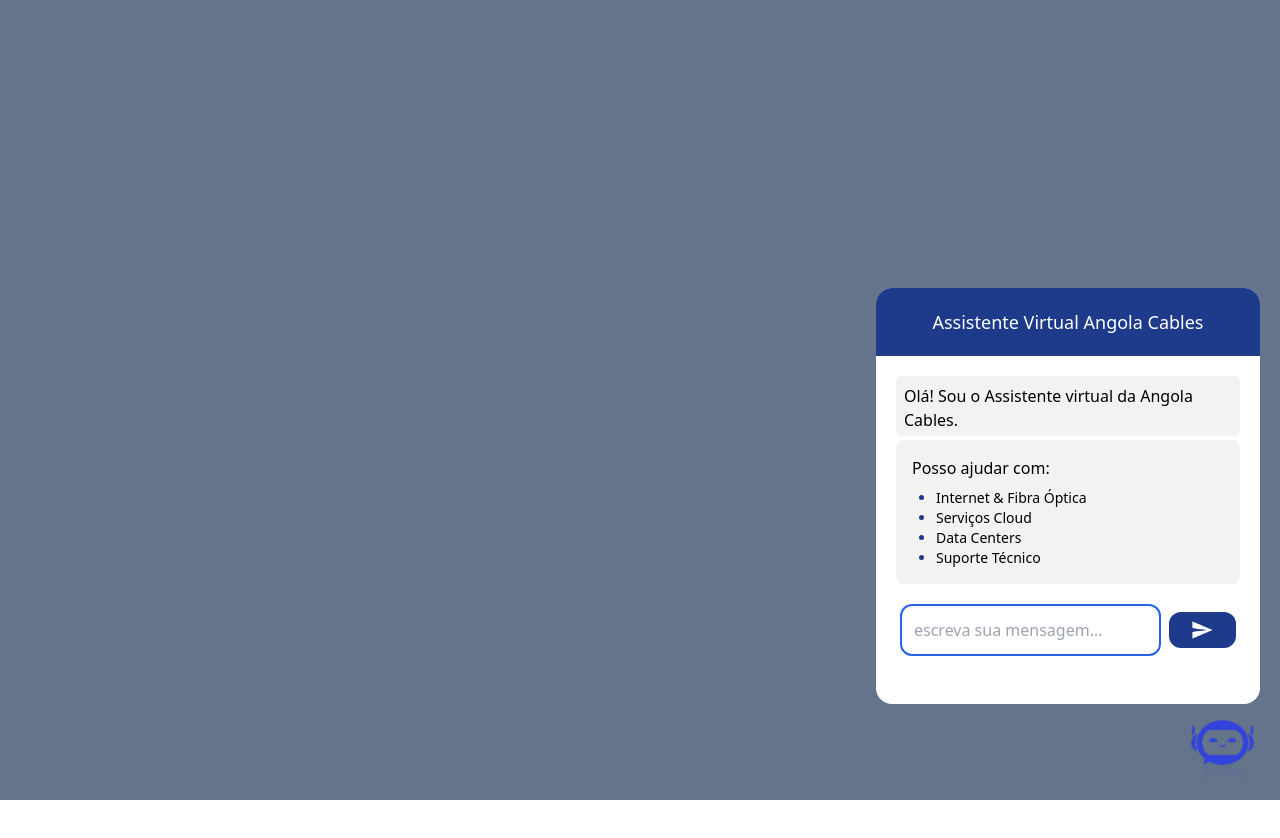
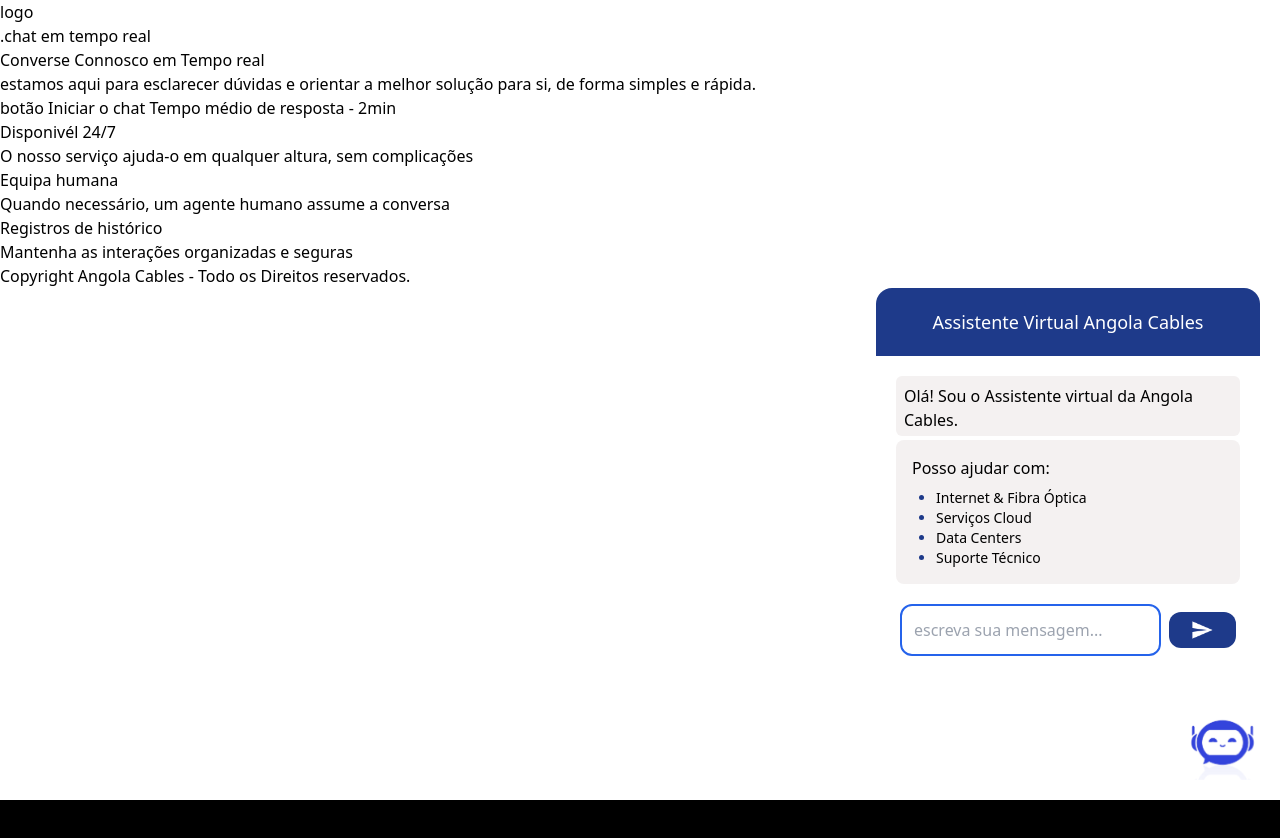
Before and after one commit to Danimanuel/front-end, an Angular app: page / in a window 1280 px wide. Shown: the top 838 px of the page. Before the commit the page ends 800 px from the top, so only its background shows below. Built offline with nearby package versions, Linux system fonts and the light colour scheme; what ngx-markdown would draw is missing.

Commit message:
front:v3.1

```diff
--- a/src/app/app.component.html
+++ b/src/app/app.component.html
@@ -1,2 +1,2 @@
-
+<app-home></app-home>
 <app-chat skyHidration></app-chat>
--- a/src/app/app.component.ts
+++ b/src/app/app.component.ts
@@ -1,10 +1,11 @@
 import { Component } from '@angular/core';
 import { RouterOutlet } from '@angular/router';
 import { ChatComponent } from './components/chat/chat.component';
+import { HomeComponent } from "./components/home/home.component";
 
 @Component({
   selector: 'app-root',
-  imports: [ChatComponent],
+  imports: [ChatComponent, HomeComponent],
   templateUrl: './app.component.html',
   styleUrl: './app.component.css'
 })
--- a/src/app/app.routes.ts
+++ b/src/app/app.routes.ts
@@ -1,8 +1,12 @@
 import { Routes } from '@angular/router';
 import { ChatComponent } from './components/chat/chat.component';
+import { HomeComponent } from './components/home/home.component';
 
 export const routes: Routes = [
   {
     path:'', component: ChatComponent
+  },
+  {
+    path:'home', component: HomeComponent
   }
 ];
--- a/src/app/components/chat/chat.component.html
+++ b/src/app/components/chat/chat.component.html
@@ -1,4 +1,5 @@
-<div class="bg-slate-500 min-h-screen">
+
+  <div class="bg-black ">
     <div class="-ml-10 h-screen p-[30px]">
       <section
         class="bg-white overflow-hidden transition-all duration-500 ease-in-out transform origin-bottom fixed bottom-24 right-5 rounded-2xl xs:w-[20rem] h-[25rem] sm:w-80 sm:h-[26rem] md:w-96 md:h-[26rem]"
@@ -8,7 +9,7 @@
           <h2 class="text-lg">Assistente Virtual Angola Cables</h2>
         </header>
 
-      <!-- Mensagem inicial -->
+        <!-- Mensagem inicial  -->
         <ng-container *ngIf="!conversationStarted">
           <article class="p-2 pb-1 bg-[#f4f1f1] m-5 rounded-md">
             <p>Olá! Sou o Assistente virtual da Angola Cables.</p>
@@ -24,7 +25,7 @@
           </article>
         </ng-container>
 
-      <!-- Histórico da conversa -->
+        <!----Histórico da conversa-->
 
         <div
           *ngIf="conversationStarted"
@@ -57,7 +58,8 @@
           </div>
         </div>
 
-      <!-- Formulário -->
+        <!---Formulário-->
+
         <form (ngSubmit)="sendMessage()" class="flex items-center gap-2 px-6 mt-2">
           <input
             type="text"
@@ -72,7 +74,7 @@
         </form>
       </section>
 
-    <!-- Botão abrir  / fechar -->
+       <!--Botão abrir  / fechar-->
       <img
         src="img/chat.png"
         alt="chat"
--- /dev/null
+++ b/src/app/components/home/home.component.html
@@ -0,0 +1,32 @@
+<div class="h-screen">
+  <div>
+      <div>
+         logo
+      </div>
+      <div>
+        <span>.chat em tempo real</span>
+        <h1>Converse Connosco em Tempo real</h1>
+        <p>estamos aqui para esclarecer dúvidas e orientar a melhor solução para si, de forma simples e rápida.</p>
+
+        <p>botão Iniciar o chat  Tempo médio de resposta - 2min</p>
+      </div>
+  </div>
+
+  <div>
+    <div>
+      <h2>Disponivél 24/7</h2>
+      <p>O nosso serviço ajuda-o em qualquer altura, sem complicações</p>
+    </div>
+    <div>
+      <h2>Equipa humana</h2>
+      <p>Quando necessário, um agente humano assume a conversa</p>
+    </div>
+    <div>
+      <h2>Registros de histórico</h2>
+      <p>
+        Mantenha as interações organizadas e seguras
+      </p>
+    </div>
+  </div>
+  <footer> Copyright Angola Cables - Todo os Direitos reservados.</footer>
+</div>
```
Also changed, not shown: src/app/components/home/home.component.ts (added, +11 -0 lines), src/app/components/home/home.component.css (added), 1 other file (tests, documents, lock files or other folders). Lines whose indentation alone changed are shown as unchanged.
